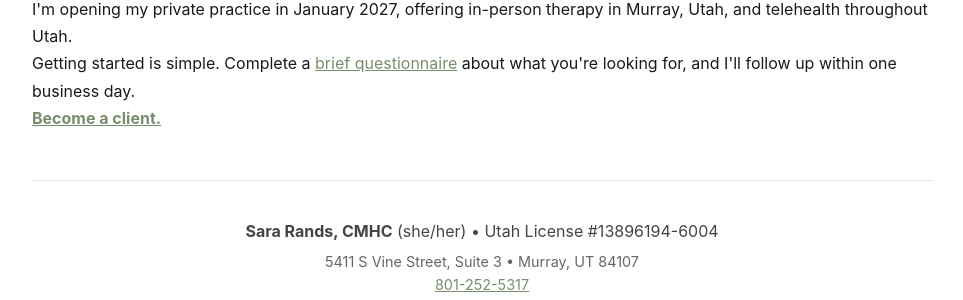
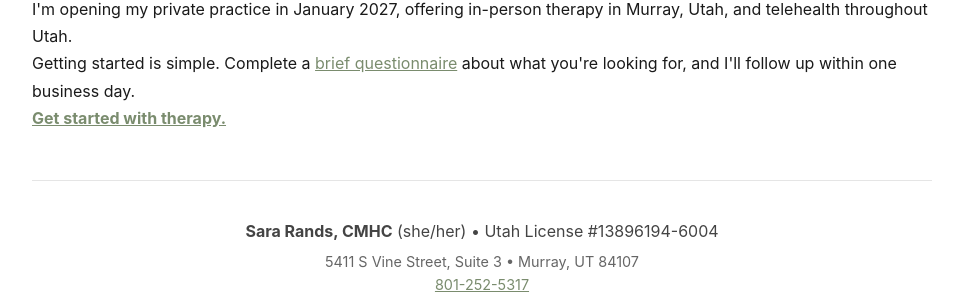
Before and after one commit to SaraRands/sararands-site, a Jekyll site: the page built from index.md, in a window 1280 px wide and 900 px high, scrolled down 3695 px. Shown: the part 438-738 px from the top of the window, without its empty margins (158-1121 px from the left). Built offline with Jekyll 4.4.1, drawn with Linux system fonts in a browser that asks for light colours.

Commit message:
availabilty more

```diff
--- a/_includes/availability.html
+++ b/_includes/availability.html
@@ -21,4 +21,4 @@
 
 <p>I'm opening my private practice in January 2027, offering in-person therapy in Murray, Utah, and telehealth throughout Utah.  <br>
   Getting started is simple. Complete a <a href="{{ avail_form }}">brief questionnaire</a> about what you're looking for, and I'll follow up within one business day.  <br>
-<strong><a href="{{ avail_form }}">Become a client.</a></strong></p>
+<strong><a href="{{ avail_form }}">Get started with therapy.</a></strong></p>
```
